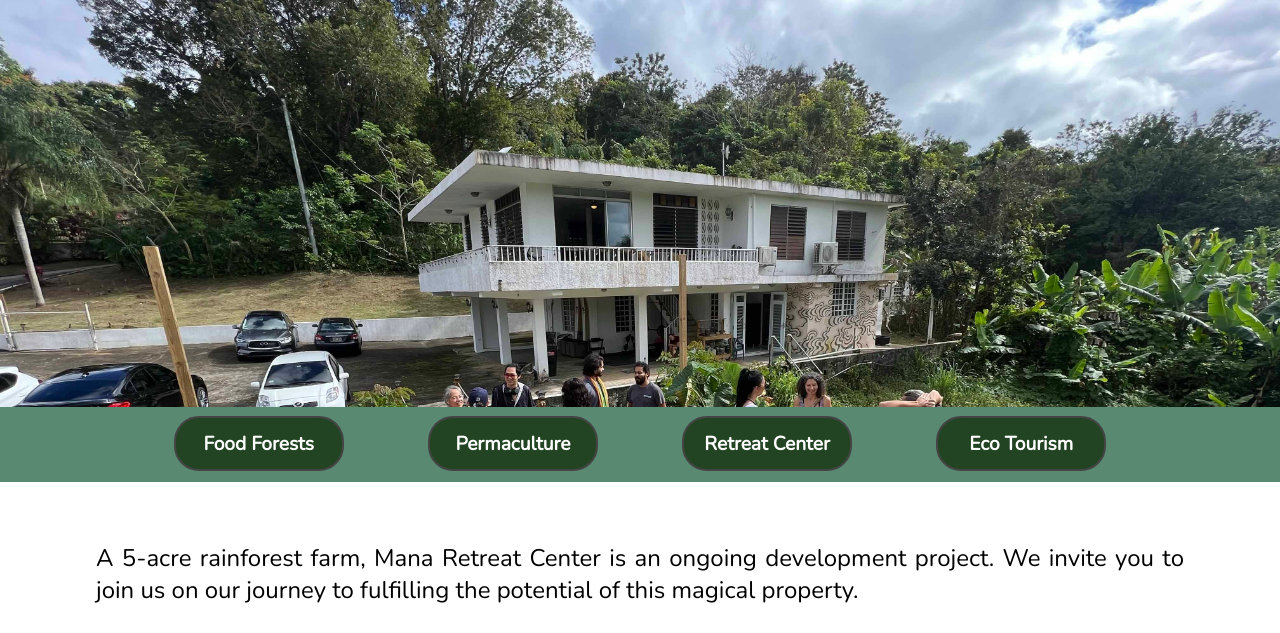
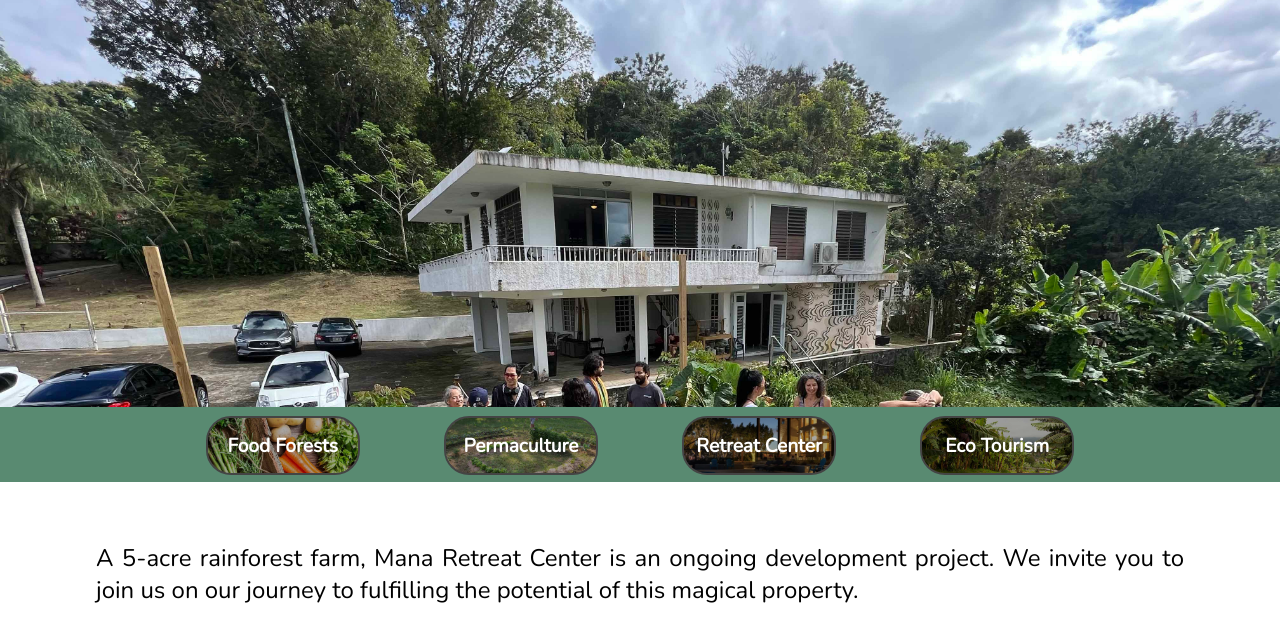
Before and after one commit to vannorman/manaretreatcenter, a Django app: page / in a window 1280 px wide. Shown: the part 76-709 px from the top of the page. Run offline with Django 3.2, Linux system fonts and the light colour scheme.

Commit message:
food forest

```diff
--- a/mana_retreat_center/templates/index.html
+++ b/mana_retreat_center/templates/index.html
@@ -10,22 +10,24 @@
 </div>
 <div id="pic"></div>
 <div id="top2">
-    <div class="item">
+    <div class="item food">
+        <div class="bg">
+        </div>
         <div class="text">
             Food Forests
         </div>
     </div>
-     <div class="item">
+     <div class="item perm">
         <div class="text">
             Permaculture
         </div>
     </div>
-     <div class="item">
+     <div class="item retreat">
         <div class="text">
             Retreat Center
         </div>
     </div>
-     <div class="item">
+     <div class="item eco">
         <div class="text">
             Eco Tourism
         </div>
--- a/static/css/index.css
+++ b/static/css/index.css
@@ -2,6 +2,7 @@ html, body, * {
     font-family:Nunito;
     margin:0;padding:0;
 }
+
 #top, #top2 {
     position:relative;
     height:75px;
@@ -33,21 +34,45 @@ html, body, * {
     position:relative;
     margin: 0 40px;
     width:150px;
-    height:35px;
+    height:55px;
     border:2px solid #444;
     border-radius:25px;
     top:9px;
     vertical-align: middle;
     text-align:center;
-    background-color:#242;
     font-size:1.2em;
-    padding:8px;
+    background-size:cover;
+    background-repeat:no-repeat;
+    overflow:hidden;
 }
+
+#top2 .bg {
+    position:absolute;
+    width:150px;
+    height:35px;
+    z-index:0;
+}
+
+#top2 .food {
+    background-image:url(/static/img/btn_food.jpg);
+}
+#top2 .perm {
+    background-image:url(/static/img/btn_perm.jpg);
+}
+#top2 .retreat {
+    background-image:url(/static/img/btn_retreat.jpg);
+}
+#top2 .eco {
+    background-image:url(/static/img/btn_eco.jpg);
+}
+
 #top2 .item .text{
+    position:absolute;
     display:flex;justify-content:center;align-items:center;width:100%;height:100%;
     color:white;
     font-weight:bold;
-
+    z-index:2;
+    background-color:#0005;
 }
 #swoop {
     background-image:url('/static/img/wave-haikei.svg'); background-size:cover;background-position:0% 10%;
```
Also changed, not shown: static/img/btn_eco.jpg (added), static/img/btn_food.jpg (added), static/img/btn_perm.jpg (added), static/img/btn_retreat.jpg (added).
